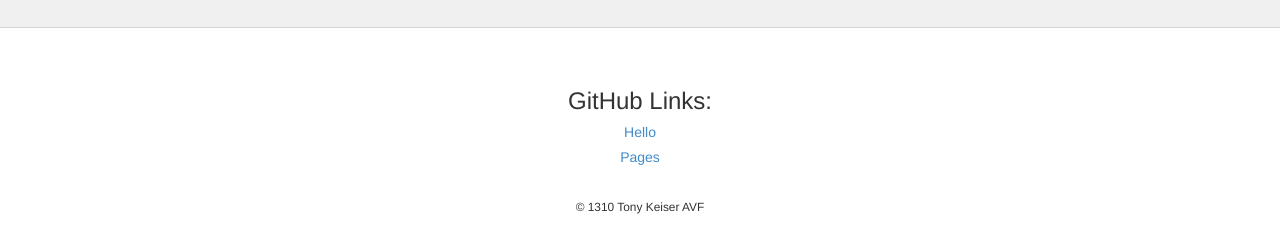
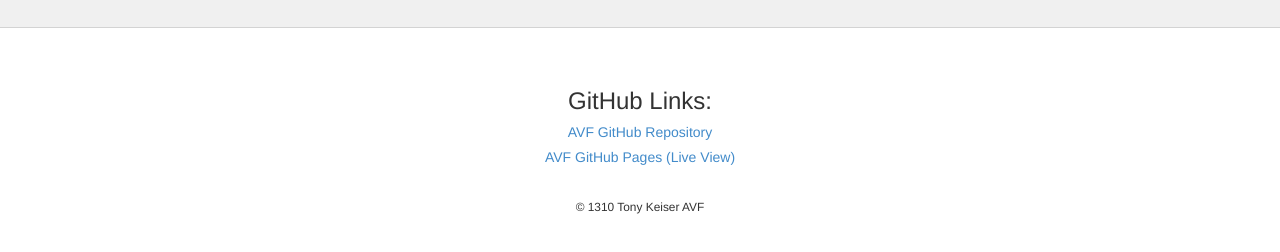
Before and after one commit to keisto/AVF, a plain HTML site: page index.html in a window 1280 px wide. Shown: the part 332-584 px from the top of the page. Drawn offline with Linux system fonts and the light colour scheme.

Commit message:
Updated Links

```diff
--- a/index.html
+++ b/index.html
@@ -46,8 +46,8 @@
 		<div class="footer">
 			<h3>GitHub Links:</h3>
 
-				<h5><a href="">Hello</a></h5>
-				<h5><a href="">Pages</a></h5>
+				<h5><a href="https://github.com/keisto/AVF">AVF GitHub Repository</a></h5>
+				<h5><a href="http://keisto.github.io/AVF/index.html">AVF GitHub Pages (Live View)</a></h5>
 				<br>
 			<small>&copy; 1310 Tony Keiser AVF</small>
 		</div>
```
